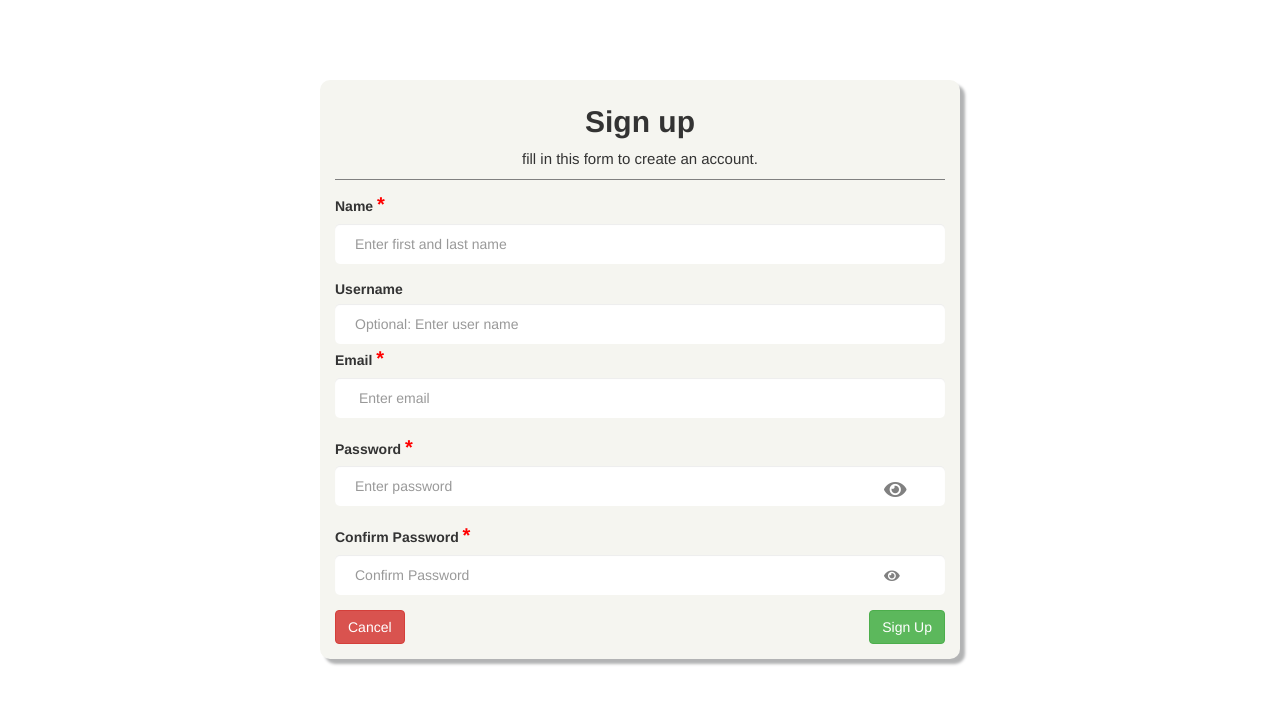
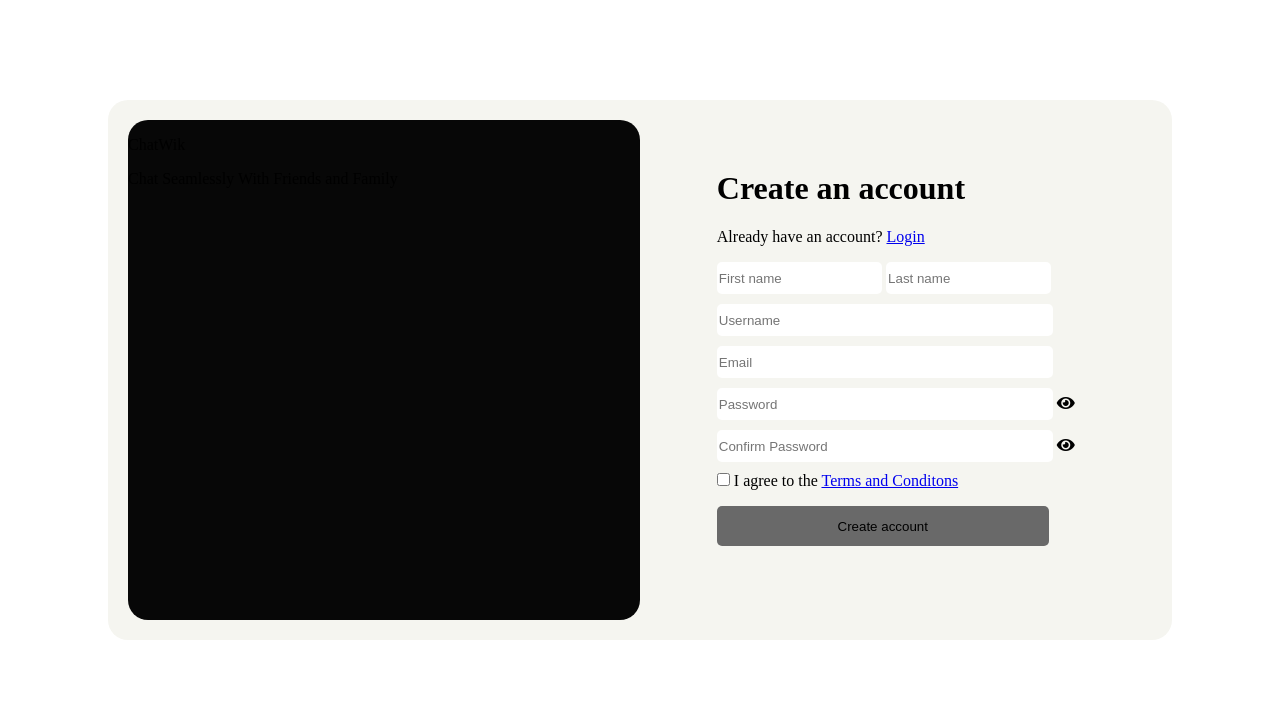
Before and after one commit to Wikki2000/ChatWik, a Flask app: page /ChatWik/v1/auth/register in a window 1280 px wide. Shown: the top 704 px of the page. Run offline with Flask 3, Linux system fonts and the light colour scheme; some libraries are stand-ins or nearby versions.

Commit message:
registration page remade

```diff
--- a/ChatWik-v1/app/static/styles/registration.css
+++ b/ChatWik-v1/app/static/styles/registration.css
@@ -1,53 +1,75 @@
 body{
     margin: 0px;
     padding: 0px;
+    box-sizing: border-box;
 }
-body .container{
-    border-radius: 10px;
-    background-color: rgb(245, 245, 240);
-    box-shadow: 5px 5px 3px rgb(178, 179, 180);
-    width: 50%;
-    margin-top: 80px;
-}
-.container .form-control{
-    padding: 20px;
-    border: none;
-    border-radius: 5px;
-}
-.container .form-group{
-    position: relative;
-}
-button:hover{
-    opacity: 0.7;
-}
-.container .form-group .fa-envelope, .container .form-group .fa-eye{
-    position: absolute;
-    top: 65%;
-    left: 90%;
-    color: grey;
-}
-span{
-    color: red;
-    font-size: 20px;
-}
-#head{
-    border-bottom: 1px solid grey;
-    margin-top: 25px;
-    margin-bottom: 10px;
-}
-.container #head p{
-    margin-bottom: 10px;
-    font-size: 15px;
-    text-align: center;
-}
-.container #head h2{
-    text-align: center;
-}
-.container #form .grp-btn{
+
+.flex {
     display: flex;
     justify-content: space-between;
-    margin-bottom: 15px;
+    /* align-items: center; */
 }
+
+.entire-box {
+    width: 80%;
+    margin: 100px auto;
+    background-color: rgb(245, 245, 240);
+    border-radius: 20px;
+    padding: 20px;
+}
+
+.cw-description {
+    width: 50%;
+    border-radius: 20px;
+    background-image: url(../images/hands.jpg);
+    height: 500px;
+}
+
+.entire-reg-box{
+    border-radius: 10px;
+    /* background-color: rgb(245, 245, 240); */
+    /* box-shadow: 5px 5px 3px rgb(178, 179, 180); */
+    width: 50%;
+    /* margin: 80px auto; */
+    /* padding: 70px; */
+    /* border: 1px solid green; */
+}
+
+.reg-box {
+    width: 70%;
+    margin: 50px auto;
+    /* border: 1px solid red; */
+}
+
+.name-group {
+    width: 100%;
+}
+
+.name-group > input {
+    width: 45%;
+    height: 30px;
+}
+
+.form-group > input {
+    width: 92.6%;
+    height: 30px;
+}
+
+input {
+    margin: 0 0 10px 0;
+    border-radius: 5px;
+    border: none;
+}
+
+button {
+    width: 92.6%;
+    height: 40px;
+    margin-top: 10px;
+    border-radius: 5px;
+    border: none;
+    background-color: dimgrey;
+}
+
 #errorDiv {
     display: none;
 }
--- a/ChatWik-v1/app/templates/registration.html
+++ b/ChatWik-v1/app/templates/registration.html
@@ -6,65 +6,70 @@
 	<!----------------------------------------StyleSheet------------------------------------>
         <link rel="stylesheet" href="../static/styles/registration.css">
         <link rel="stylesheet" href="https://cdnjs.cloudflare.com/ajax/libs/font-awesome/5.15.4/css/all.min.css"/>
-        <link rel="stylesheet" href="https://maxcdn.bootstrapcdn.com/bootstrap/3.4.1/css/bootstrap.min.css">
+        <!-- <link rel="stylesheet" href="https://maxcdn.bootstrapcdn.com/bootstrap/3.4.1/css/bootstrap.min.css"> -->
 	<!----------------------------------------JavaScript------------------------------------>
 	<script src="https://code.jquery.com/jquery-3.2.1.min.js"></script>
-        <script src="https://maxcdn.bootstrapcdn.com/bootstrap/3.4.1/js/bootstrap.min.js"></script>
+        <!-- <script src="https://maxcdn.bootstrapcdn.com/bootstrap/3.4.1/js/bootstrap.min.js"></script> -->
         <script type="module" src="../static/scripts/register.js"></script>
         <title>Registration</title>
     </head>
 
     <body>
-        <div class="container">
-            <div id="head">
-                <h2>
-                    <strong>Sign up</strong>
-                </h2>
-                <p>fill in this form to create an account.</p>
-		<div id="errorDiv" class="alert alert-danger fade-in">
-                  <div id="errorMsg"></div>
+        <div class="entire-box flex">
+            <div class="cw-description">
+                <p>ChatWik</p>
+                <p>Chat Seamlessly With Friends and Family</p>
             </div>
 
-            </div>
+            <div class="entire-reg-box">
+                <div class="reg-box">
+                    <h1>Create an account</h1>
+                    <p>Already have an account? <a href="{{ url_for('login') }}">Login</a></p>
+                    <!-- <div id="errorDiv" class="alert alert-danger fade-in">
+                    <div id="errorMsg"></div>
+                    </div> -->
 
                     <form id="form" method="POST" action="{{ url_for('register') }}">
-                <div class="form-group">
-                    <label>Name <span>*</span></label>
-                    <input class="form-control" id="name" name="name" placeholder="Enter first and last name" required>
+                        <div class="name-group">
+                            <input class="form-control" id="firstname" name="firstname" placeholder="First name" required>
+                            <input class="form-control" id="lastname" name="lastname" placeholder="Last name" required>
                         </div>
 
                         <div class="form-group">
-                    <label>Username</label>
-                    <input class="form-control" id="username" name="username" placeholder="Optional: Enter user name" required>
+                            <input class="form-control" id="username" name="username" placeholder="Username" required>
+                        </div>
 
                         <div class="form-group">
-                    <label for="email">Email <span>*</span></label>
-                    <input type="email" class="form-control" id="email" name="email" placeholder=" Enter email" required>
+                            <input type="email" class="form-control" id="email" name="email" placeholder="Email" required>
                         </div>
 
 
-                <div class="form-group" id="psw1">
-                    <label for="pwd1">Password <span>*</span></label>
-                    <input type="password" class="form-control" id="password" name="password" placeholder="Enter password" required>
+                        <div class="form-group" id="pwd1">
+                            <input type="password" class="form-control" id="password" name="password" placeholder="Password" required>
                             <span class="pwd-icon">
                                 <i class="fas fa-eye" id="pwd1Icon"></i>
                             </span>
                         </div>
 
-                <div class="form-group" id="psw2">
-                    <label for="pwd2">Confirm Password <span>*</span></label>
+                        <div class="form-group" id="pwd2">
                             <input type="password" class="form-control" id="confirmPassword" name="pwd2" placeholder="Confirm Password" required>
-                    <div class="pwd-icon">
-                        <i class="fas fa-eye" id="pwd2Icon"></i>
+                            <span class="pwd-icon">
+                                <i class="fas fa-eye" id="pwd1Icon"></i>
+                            </span>
+                        </div>
+
+                        <div class="terms-group">
+                            <input type="checkbox" name="agree-to-terms" id="agree-to-terms">
+                            <label for="agree-to-terms">I agree to the <a href="#">Terms and Conditons</a></label>
+                        </div>
+
+                        <button type="submit" name="submit" class="btn btn-success">Create account</button>
+
+                    </form>
+                </div>
+
             </div>
         </div>
 
-                <div class="grp-btn">
-			<a href="{{ url_for('login') }}" class="btn btn-danger">Cancel</a>
-                    <button type="submit" name="submit" class="btn btn-success">Sign Up</button>
-                </div>
-
-            </form>
-        </div>
     </body>
 </html>
```
Also changed, not shown: ChatWik-v1/app/static/images/hands.jpg (added). Lines whose indentation alone changed are shown as unchanged.
